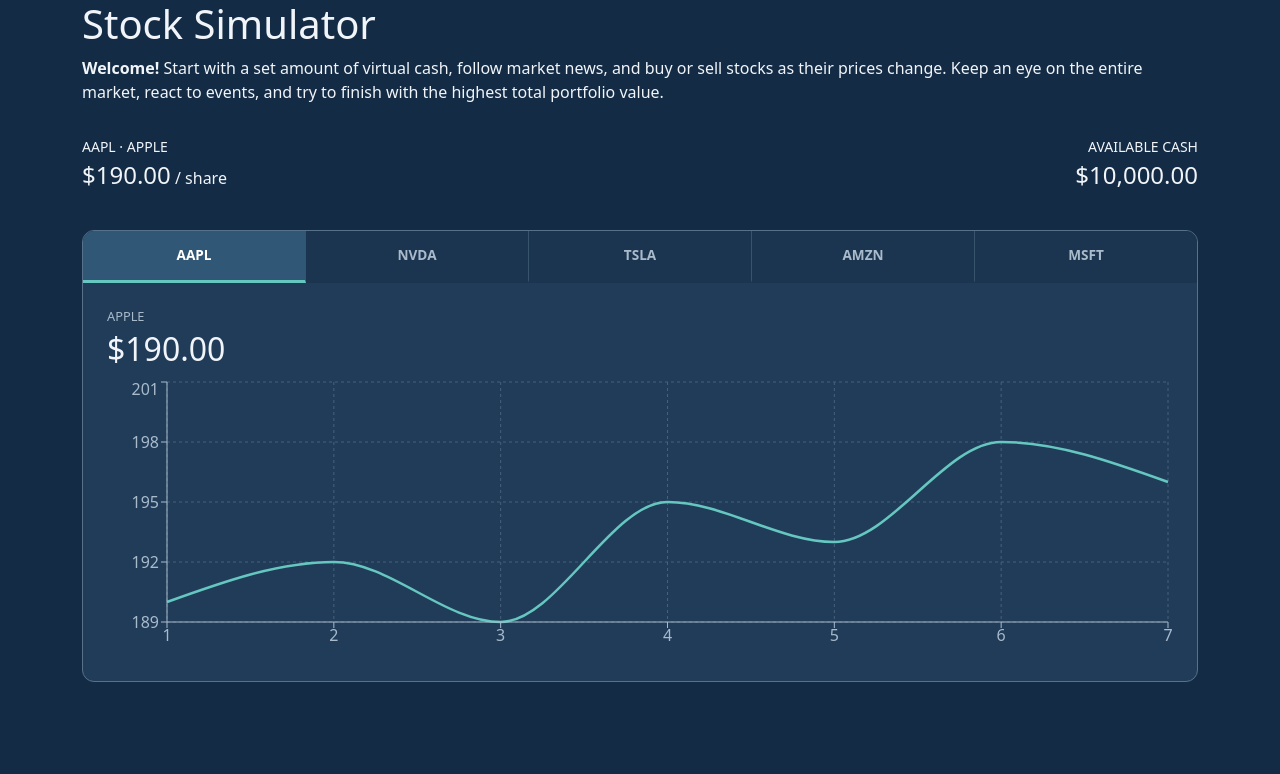
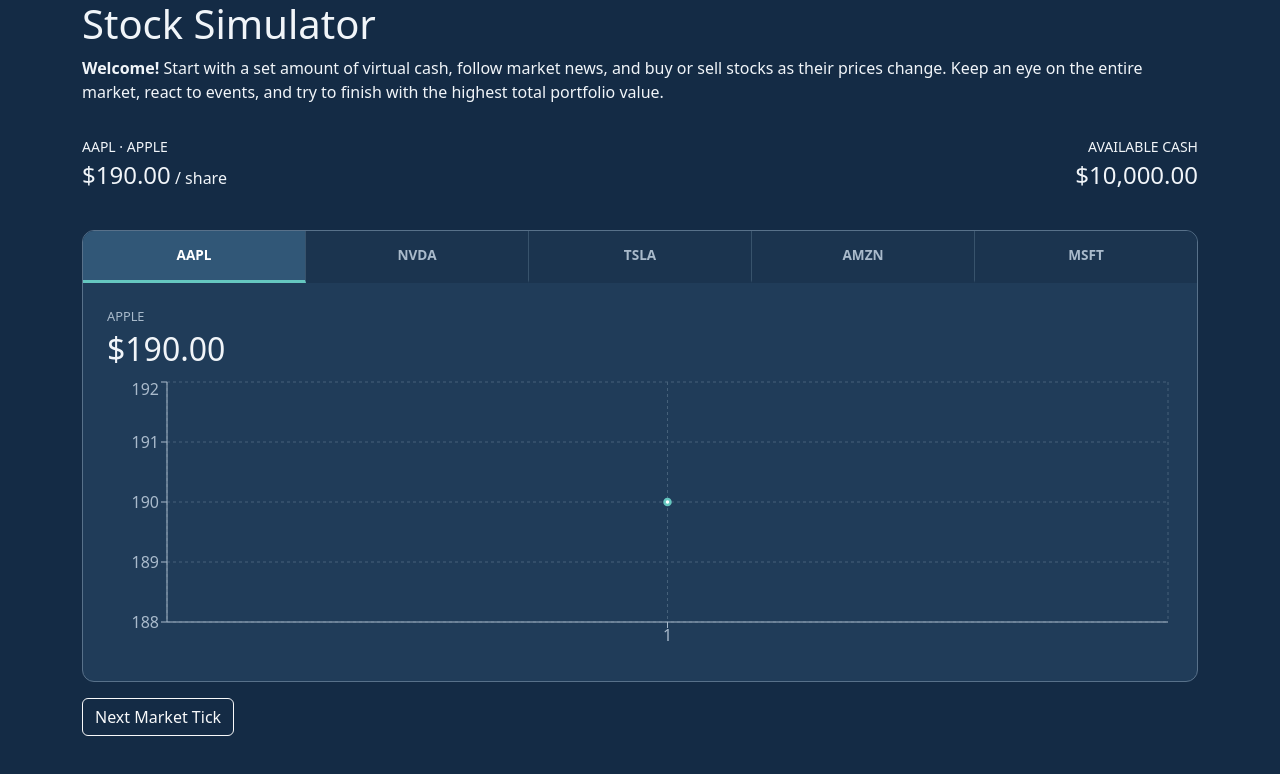
Before and after one commit to HamzahM03/CSC-436-Proj2, a React (Vite) app: page / in a window 1280 px wide. Shown: the top 774 px of the page. Built offline with nearby package versions, Linux system fonts and the light colour scheme.

Commit message:
feat: implement market state and manual price updates

```diff
--- a/src/App.jsx
+++ b/src/App.jsx
@@ -7,16 +7,42 @@
 import GameStats from "./components/GameStats.jsx";
 import MarketPanel from "./components/MarketPanel.jsx";
 
-const sampleHistory = {
-    AAPL: [190, 192, 189, 195, 193, 198, 196],
-    NVDA: [140, 138, 145, 147, 143, 151, 149],
-    TSLA: [250, 255, 248, 260, 257, 265, 261],
-    AMZN: [180, 183, 181, 186, 184, 188, 191],
-    MSFT: [420, 425, 423, 430, 428, 433, 436],
-};
 
 function App() {
     const [selectedTicker, setSelectedTicker] = useState("AAPL");
+    const [market, setMarket] = useState(() =>
+        Object.fromEntries(
+            initialStocks.map(stock => [
+                stock.ticker,
+                {
+                    price: stock.startingPrice,
+                    history: [stock.startingPrice]
+                }
+            ])
+        )
+    );
+
+    function advanceMarket() {
+        setMarket(previousMarket => {
+            const updatedMarket = {};
+
+            for (const [ticker, stockData] of Object.entries(previousMarket)) {
+                const percentChange = (Math.random() - 0.5) * 0.04;
+
+                const newPrice = Math.max(
+                    0.01,
+                    stockData.price * (1 + percentChange)
+                );
+
+                updatedMarket[ticker] = {
+                    price: newPrice,
+                    history: [...stockData.history, newPrice]
+                };
+            }
+
+            return updatedMarket;
+        });
+    }
 
     const selectedStock = initialStocks.find(
         stock => stock.ticker === selectedTicker
@@ -29,14 +55,26 @@
             <main className="container">
                 <Hero />
 
-                <GameStats stock={selectedStock} />
+                <GameStats
+                    stock={selectedStock}
+                    price={market[selectedTicker].price}
+                />
 
                 <MarketPanel
                     stocks={initialStocks}
                     selectedTicker={selectedTicker}
                     onSelectStock={setSelectedTicker}
-                    history={sampleHistory[selectedTicker]}
+                    history={market[selectedTicker].history}
+                    price={market[selectedTicker].price}
                 />
+
+                <button
+                    type="button"
+                    className="btn btn-outline-light mt-3"
+                    onClick={advanceMarket}
+                >
+                    Next Market Tick
+                </button>
             </main>
         </>
     );
--- a/src/components/GameStats.jsx
+++ b/src/components/GameStats.jsx
@@ -1,4 +1,4 @@
-function GameStats({ stock }) {
+function GameStats({ stock, price }) {
     return (
         <section aria-label="Game overview" className="py-3">
             <div className="d-flex justify-content-between align-items-center gap-3">
@@ -9,7 +9,7 @@
                     </p>
 
                     <h2 className="fs-4 mb-0">
-                        ${stock.startingPrice.toFixed(2)}
+                        ${price.toFixed(2)}
                         <span className="fs-6 fw-normal"> / share</span>
                     </h2>
                 </div>
--- a/src/components/MarketPanel.jsx
+++ b/src/components/MarketPanel.jsx
@@ -1,7 +1,7 @@
 import "./MarketPanel.css";
 import StockChart from "./StockChart.jsx";
 
-function MarketPanel({ stocks, selectedTicker, onSelectStock,  history}) {
+function MarketPanel({ stocks, selectedTicker, onSelectStock,  history, price}) {
 
     const selectedStock = stocks.find(
         stock => stock.ticker === selectedTicker
@@ -33,7 +33,7 @@
                     {selectedStock.name.toUpperCase()}
                 </p>
 
-                <h2>${selectedStock.startingPrice.toFixed(2)}</h2>
+                <h2>${price.toFixed(2)}</h2>
 
                <StockChart history={history} />
             </div>
```
